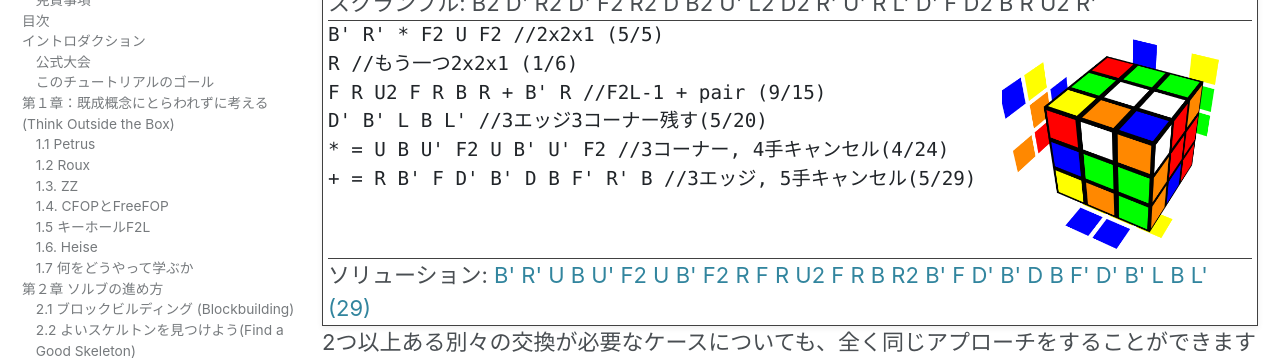
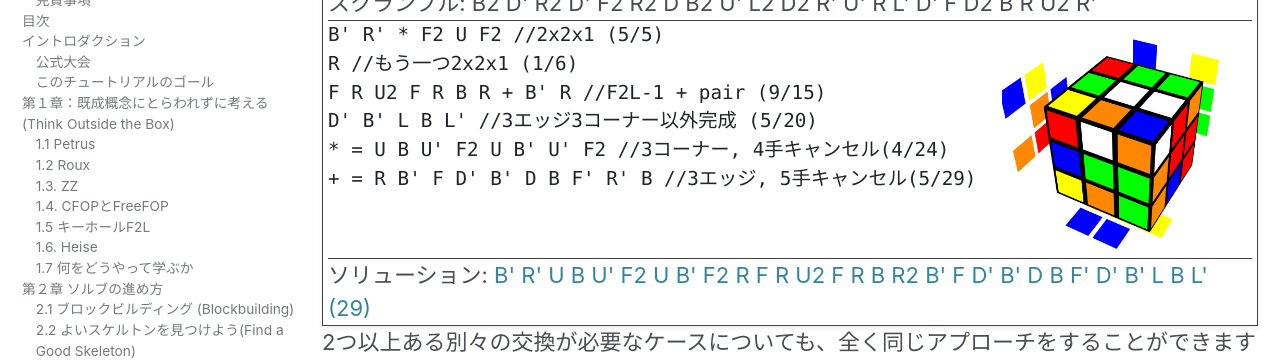
Before and after one commit to kawam1123/translation, a Jekyll site: the page built from _pages/FMC-tutorial.md, in a window 1280 px wide and 900 px high, scrolled down 40250 px. Shown: the part 237-597 px from the top of the window. Built offline with Jekyll 4.4.1, drawn with Linux system fonts in a browser that asks for light colours; cached includes are drawn as plain includes; nearby versions of some CDN libraries; some of the changed text lies outside the part shown.

Commit message:
All but を 以外完成 と訳出

```diff
--- a/_pages/FMC-tutorial.md
+++ b/_pages/FMC-tutorial.md
@@ -1065,9 +1065,9 @@
 **一つのムーブで二つのブロックを作ることができる場合は多くあります。**一般的には「二つのことを同時にやる」ことができます。実例を見ることでよりはっきりとわかるでしょう。
 {% capture display_text %}
 L U' F2 D' //2x2x2 (4/4)
-U2 B R2 B //Pseudo F2L-1 (4/8)
-F' * U F R U2 R' //Pseudo F2L (6/14)
-U2 R2 //All but 3 corners (2/16)
+U2 B R2 B //疑似F2L-1 (4/8)
+F' * U F R U2 R' //疑似F2L (6/14)
+U2 R2 //3コーナー以外完成 (2/16)
 * = B' U F2 U' B U F2 U' //Last 3 corners (3/19)
 {% endcapture %}
 {% include solvebox.html
@@ -1640,7 +1640,7 @@
 B' U' D L' F' //EO + blocks
 D2 L2 D' L //疑似 2x2x3
 U2 R2 U' R' //疑似 2x2x1
-U L' U R' U' L U2 R' L' //3コーナー以外
+U L' U R' U' L U2 R' L' //3コーナー以外完成
 {% endcapture %}
 {% include solvebox.html
 title = "単純コーナーインサーション - Example (スケルトン)"
@@ -1796,7 +1796,7 @@
 B' R' * F2 U F2 //2x2x1 (5/5)
 R //もう一つ2x2x1 (1/6)
 F R U2 F R B R + B' R //F2L-1 + pair (9/15)
-D' B' L B L' //3エッジ3コーナー残す(5/20)
+D' B' L B L' //3エッジ3コーナー以外完成 (5/20)
 * = U B U' F2 U B' U' F2 //3コーナー, 4手キャンセル(4/24)
 + = R B' F D' B' D B F' R' B //3エッジ, 5手キャンセル(5/29)
 {% endcapture %}
@@ -1921,7 +1921,7 @@
 D' F' L2 //疑似 2x2x2
 F2 D F2 //疑似 F2L-2
 B' D B //疑似 F2L-1
-F' D' F' L2 //4コーナーだけ残しす
+F' D' F' L2 //4コーナー以外完成
 * = U R D' R' U' R D R' //1つ目のコミューテータ
 + = L' U' R' U L U' R U //2つ目のコミューテータ
 {% endcapture %}
@@ -2253,7 +2253,7 @@
 
 {% capture display_text %}
 U2 F B' L2 D2 //2つの2x2x1ブロック (5/5)
-F' * R F2 R' L2 B //4エッジと4コーナー残す (6/11)
+F' * R F2 R' L2 B //4エッジと4コーナー以外完成 (6/11)
 * = U + L' B L' D L B' L $ U' //4 エッジ (9/20)
 + = F2 L' B2 L F2 L' B2 L //3 コーナー (5/25)
 $ = L' D L U L' D' L U' //3 コーナー (5/30)
```
